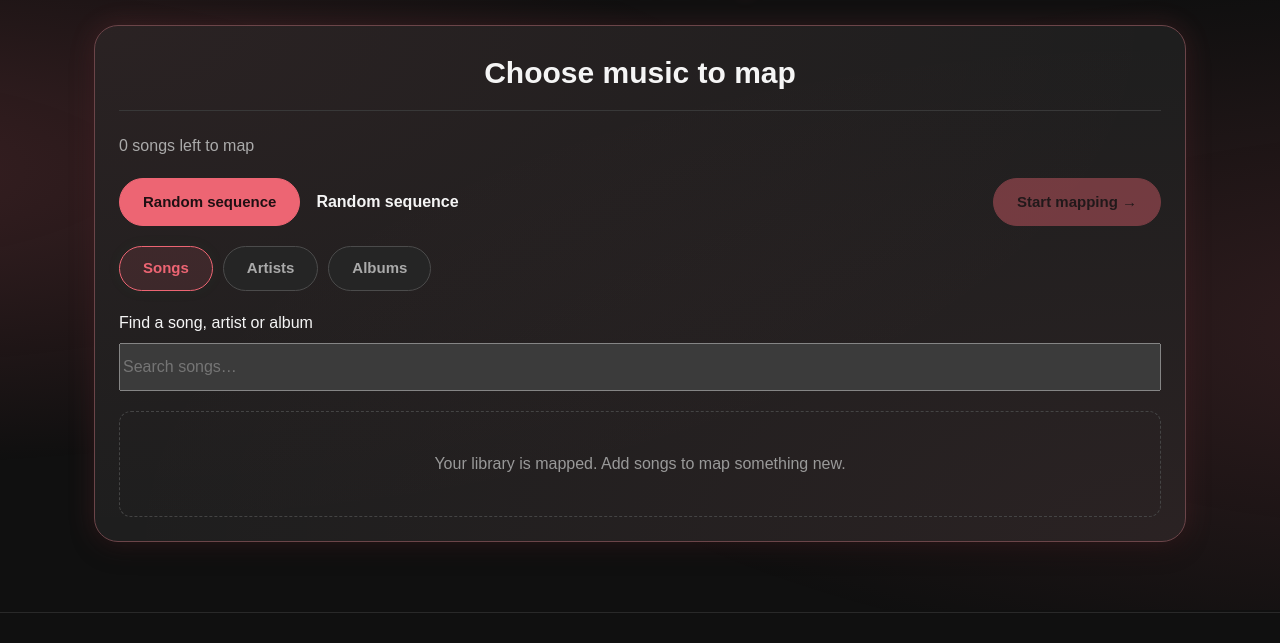
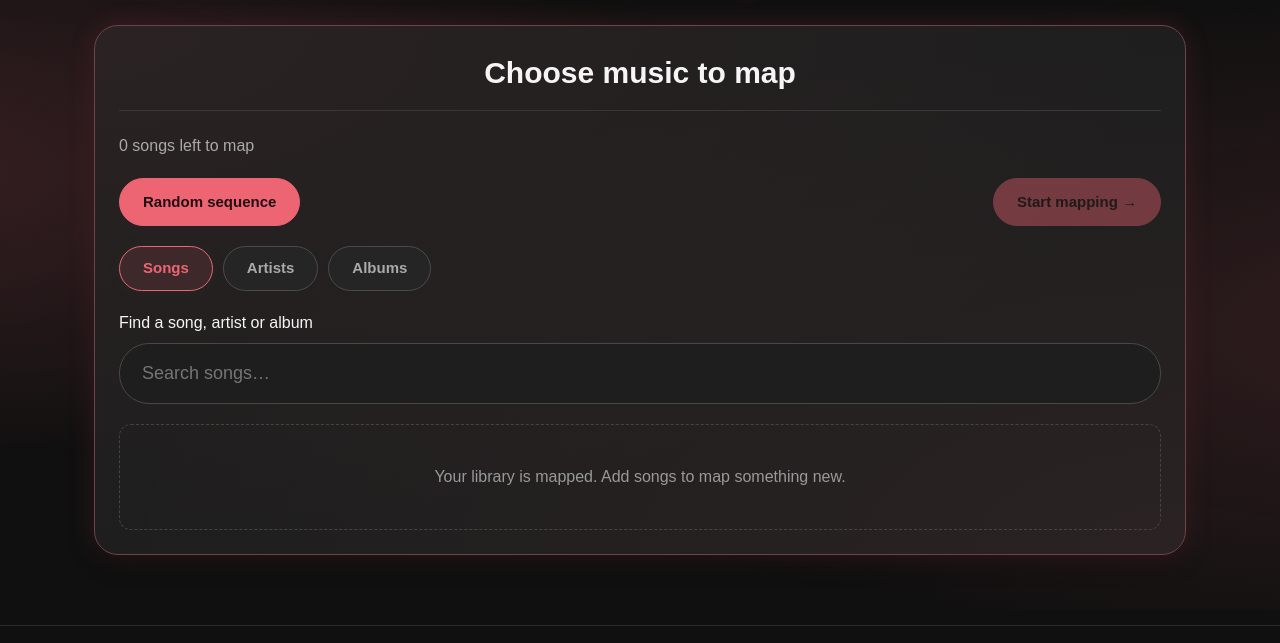
Before and after one commit to The-Rafeicious/Song_ranker, a Flask app: page /vibe-map in a window 1280 px wide. Shown: the part 190-833 px from the top of the page. Run offline with Flask 3, Linux system fonts and the light colour scheme; data that the repository does not hold is empty; parts of the project's set-up code (start-up, migrations or seed data) failed here and were passed over.

Commit message:
Polish chooser with shared search styling and simpler random action

```diff
--- a/static/css/vibe_map.css
+++ b/static/css/vibe_map.css
@@ -545,3 +545,7 @@ body[data-page="vibe_map"] .vibe-head {display:block;}
 .vibe-head-actions {position:absolute;right:0;top:50%;transform:translateY(-50%);display:flex;gap:12px;flex-wrap:wrap;}
 body[data-page="vibe_map"] .vibe-head-actions .vibe-stats-link {position:static;transform:none;margin:0;}
 @media(max-width:900px){.vibe-head-actions{position:static;transform:none;justify-content:flex-end;margin-top:12px;}}
+
+.vibe-setup .search-form {margin:0;}
+.vibe-setup-actions #vibe-selection:empty {display:none;}
+.vibe-setup-actions #vibe-start {margin-left:auto;}
--- a/static/js/vibe_map.js
+++ b/static/js/vibe_map.js
@@ -495,14 +495,14 @@
     loopWanted=false;if(audio){await player.forgetPair([audio]);audio=null;}
     $("#vibe-layout").hidden=true;$("#vibe-choose").hidden=true;$("#vibe-loading").hidden=true;setup.hidden=false;
     choice={scope:"all",name:"Random sequence"};
-    setup.innerHTML=`<div class="section-head"><h2>Choose music to map</h2></div><p id="vibe-remaining" class="muted" role="status">Finding unmapped music…</p>${note?`<p class="report-facts" role="status">${esc(note)}</p>`:""}<div id="vibe-resume"></div><div class="vibe-setup-actions"><button class="btn vibe-primary" id="vibe-random" type="button">Random sequence</button><strong id="vibe-selection">Random sequence</strong><button class="btn vibe-primary" id="vibe-start" type="button" disabled>Start mapping →</button></div><div class="pill-nav" aria-label="Find music">${["song","artist","album"].map((kind,i)=>`<button class="pill ${kind} ${i===0?"active":""}" type="button" data-vibe-kind="${kind}" aria-pressed="${i===0}">${kind[0].toUpperCase()+kind.slice(1)}s</button>`).join("")}</div><label class="vibe-search-label" for="vibe-search">Find a song, artist or album</label><input id="vibe-search" class="vibe-search" type="search" placeholder="Search songs…" autocomplete="off"><div id="vibe-choices" class="vibe-choices" aria-live="polite"></div>`;
+    setup.innerHTML=`<div class="section-head"><h2>Choose music to map</h2></div><p id="vibe-remaining" class="muted" role="status">Finding unmapped music…</p>${note?`<p class="report-facts" role="status">${esc(note)}</p>`:""}<div id="vibe-resume"></div><div class="vibe-setup-actions"><button class="btn vibe-primary" id="vibe-random" type="button">Random sequence</button><strong id="vibe-selection"></strong><button class="btn vibe-primary" id="vibe-start" type="button" disabled>Start mapping →</button></div><div class="pill-nav" aria-label="Find music">${["song","artist","album"].map((kind,i)=>`<button class="pill ${kind} ${i===0?"active":""}" type="button" data-vibe-kind="${kind}" aria-pressed="${i===0}">${kind[0].toUpperCase()+kind.slice(1)}s</button>`).join("")}</div><label class="vibe-search-label" for="vibe-search">Find a song, artist or album</label><div class="search-form"><input id="vibe-search" class="vibe-search" type="search" placeholder="Search songs…" autocomplete="off"></div><div id="vibe-choices" class="vibe-choices" aria-live="polite"></div>`;
     let kind="song",starting=false;
     $("#vibe-search").addEventListener("input",()=>void searchChoices(kind));
     setup.querySelectorAll("[data-vibe-kind]").forEach(button=>button.addEventListener("click",()=>{
       kind=button.dataset.vibeKind;setup.querySelectorAll("[data-vibe-kind]").forEach(b=>{b.setAttribute("aria-pressed",String(b===button));b.classList.toggle("active",b===button);});
       $("#vibe-search").placeholder=`Search ${kind}s…`;void searchChoices(kind);
     }));
-    $("#vibe-random").onclick=()=>{choice={scope:"all",name:"Random sequence"};$("#vibe-selection").textContent=choice.name;void searchChoices(kind);};
+    $("#vibe-random").onclick=()=>{choice={scope:"all",name:"Random sequence"};$("#vibe-selection").textContent="";void searchChoices(kind);};
     $("#vibe-start").onclick=async()=>{
       if(starting)return;starting=true;
       const button=$("#vibe-start");button.disabled=true;button.textContent="Loading…";
```
